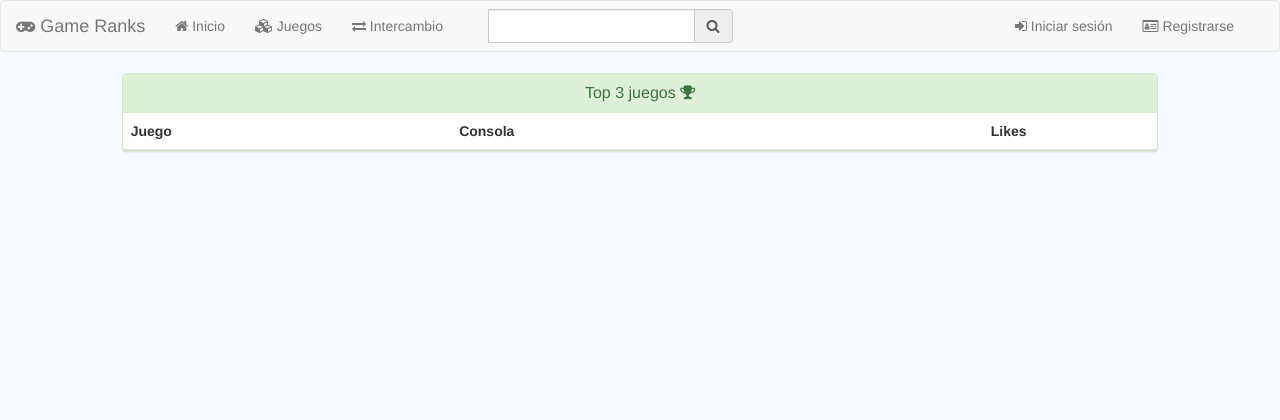
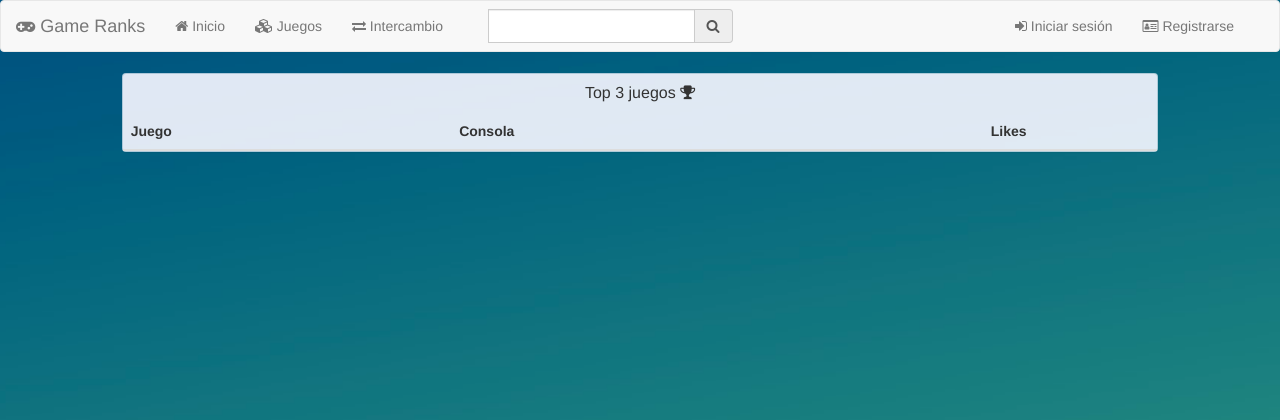
Before and after one commit to kecastro/GameRanks, a Django app: page / in a window 1280 px wide. Shown: the top 420 px of the page. Run offline with Django 3.2, Linux system fonts and the light colour scheme; data that the repository does not hold is empty; some libraries are stand-ins or nearby versions.

Commit message:
New page design (FrontEnd)

```diff
--- a/games/forms.py
+++ b/games/forms.py
@@ -61,7 +61,7 @@ class OwnedGamesForm(forms.ModelForm):
     CHOICES = [(game.id, str(game.name) + " - " + str(game.console.name)) for game in
                Game.objects.all().order_by('name')]
     games_owned = forms.MultipleChoiceField(label="", choices=CHOICES, widget=forms.SelectMultiple(
-        attrs={'data-placeholder':'Selecione los juego(s)','class': 'chosen-select custom-multi-select'}))
+        attrs={'data-placeholder':'Selecione los juego(s)','class': 'chosen-select'}))
 
     class Meta:
         model = UserAccount
@@ -72,7 +72,7 @@ class WantedGamesForm(forms.ModelForm):
     CHOICES = [(game.id, str(game.name) + " - " + str(game.console.name)) for game in
                Game.objects.all().order_by('name')]
     games_wanted = forms.MultipleChoiceField(label="", choices=CHOICES, widget=forms.SelectMultiple(
-        attrs={'data-placeholder':'Selecione los juego(s)','class': 'chosen-select custom-multi-select'}))
+        attrs={'data-placeholder':'Selecione los juego(s)','class': 'chosen-select'}))
 
     class Meta:
         model = UserAccount
--- a/games/static/games/css/styles.css
+++ b/games/static/games/css/styles.css
@@ -1,7 +1,13 @@
 /* Change the background color of the webpage */
+
 body {
-    background-color: #f7faff;
+  background: url("../img/bg-alt.jpg") no-repeat center center fixed;
+  -webkit-background-size: cover;
+  -moz-background-size: cover;
+  -o-background-size: cover;
+  background-size: cover;
 }
+
 
 /* remove the bullet points from li objects */
 ul
@@ -9,7 +15,37 @@ ul
     list-style-type: none;
 }
 
-/* Move elements on the nav var to the rigth Ex:login, register */
+
+/*----------------- Transparent design -----------------*/
+.jumbotron{
+    background: rgb(167, 196, 200); /* This is for ie8 and below */
+    background: rgba(247, 247, 255, 0.7);
+
+}
+
+.panel-heading{
+    background: rgba(247, 247, 255, 0.7)!important;
+
+}
+
+.panel{
+    background: rgba(247, 247, 255, 0.7)!important;
+
+}
+
+
+.table{
+    background: rgba(247, 247, 255, 0.7)!important;
+}
+
+.list-group-item{
+    background: rgba(247, 247, 255, 0.8)!important;
+}
+/*----------------------------------------------------*/
+
+
+
+/* Move elements on the nav var to the right Ex:login, register */
 .right-nav{
     float: right;
 }
@@ -20,6 +56,7 @@ ul
     max-height: 80%;
     margin: auto;
     padding-bottom: 20px;
+    border-radius: 5%;
 }
 
 /* Design for the cover image of a game in the exchange detail page */
@@ -71,13 +108,19 @@ ul
 }
 
 
-
-/* Adjustment to the multiple select provided by the Chosen Plugin */
-.custom-multi-select{
-    width: 600px;
-
-}
-
+.chosen-container-multi .chosen-choices
+{
+    border-radius: 5px;
+    box-shadow: inset 0px 1px 2px rgba(0,0,0,0.3);
+    border: none;
+    cursor: text;
+    margin-top: 12px;
+    padding-left: 15px;
+    border-bottom: 1px solid #ddd;
+    width: 285px;
+    text-indent: 0;
+    margin-left: 30px;
+  }
 
 /* Fix the rigth elements of the nav bar for a certain browser resolution*/
 @media (max-width: 1000px){
@@ -103,33 +146,6 @@ ul
 
 
 /* Hide column if device is too small */
-@media (max-width: 1000px){
-   .right-nav{
-        float: left;
-    }
-}
-
-/* Multiselect responsive */
-@media (min-width: 1200px) and (max-width: 1800px) {
-    .custom-multi-select{
-    width: 400px;
-    }
-}
-
-@media (min-width: 600px) and (max-width: 1200px) {
-    .custom-multi-select{
-    width: 250px;
-    }
-}
-
-
-@media (max-width: 600px) {
-    .custom-multi-select{
-    width: 150px;
-    }
-}
-
-/* Hide column if device is too small */
 @media (max-width: 375px){
    .mobile-table{
         display: none;
--- a/games/static/games/js/chosen.js
+++ b/games/static/games/js/chosen.js
@@ -1,4 +1,4 @@
 //Jquery Plugin Chosen (It makes the select boxes better)
 $(function() {
-    $(".chosen-select").chosen({no_results_text: "No se encontro nada"});
+    $(".chosen-select").chosen({no_results_text: "No se encontro nada",  width: "80%", display_disabled_options: true});
 });
--- a/games/templates/games/base.html
+++ b/games/templates/games/base.html
@@ -15,7 +15,7 @@
         <link rel="stylesheet" href="{% static "games/css/styles.css" %}">
         <script src="https://ajax.googleapis.com/ajax/libs/jquery/3.1.1/jquery.min.js"></script>
         <script src="https://maxcdn.bootstrapcdn.com/bootstrap/3.3.7/js/bootstrap.min.js"></script>
-        {% block extra_head %}{% endblock %}
+        {% block header %}{% endblock %}
     </head>
 
     <body>
--- a/games/templates/games/exchange.html
+++ b/games/templates/games/exchange.html
@@ -2,7 +2,7 @@
 {% block title %}Intercambios{% endblock %}
 
 {% block body %}
-    <h3 style="text-align: center">Posibles intercambios</h3>
+    <h3 style=" color:#acdfb8; text-align: center;">Posibles intercambios</h3>
 
     {% if message %}
         <div style="text-align: center" class=" col-md-6 col-md-offset-3 alert alert-warning">
@@ -36,7 +36,7 @@
                                     <input type="hidden" name="guest" value="{{ value.guest.id }}">
                                     <input type="hidden" name="creator_game" value="{{ value.creatorGame.id }}">
                                     <input type="hidden" name="guest_game" value="{{ value.guestGame.id }}">
-                                    <button class="btn btn-success" type="submit"><i class="fa fa-arrow-right" aria-hidden="true"></i></button>
+                                    <button class="btn btn-success center-block" type="submit"><i class="fa fa-arrow-right" aria-hidden="true"></i></button>
                                 </form>
                             </td>
                         </tr>
--- a/games/templates/games/game_search.html
+++ b/games/templates/games/game_search.html
@@ -1,11 +1,11 @@
 <ul class="list-group" id="results-search">
     {% for g in games %}
         {% if g.console.name == "Xbox One" or g.console.name == "Xbox 360" %}
-            <li class="list-group-item"><a href="{% url 'games:game_view' g.id %}">
+            <li class="list-group-item"><a style="color:#02194f;" href="{% url 'games:game_view' g.id %}">
                 {{ g }} <i style="float: right" class="ionicons ion-xbox"></i></a>
             </li>
         {% else %}
-            <li class="list-group-item"><a href="{% url 'games:game_view' g.id %}">
+            <li class="list-group-item"><a style="color:#02194f;" href="{% url 'games:game_view' g.id %}">
             {{ g }} <i style="float: right" class="ionicons ion-playstation"></i></a>
         </li>
         {% endif %}
--- a/games/templates/games/index.html
+++ b/games/templates/games/index.html
@@ -3,13 +3,13 @@
 
 {% block body %}
     <div class="col-md-10  col-md-offset-1">
-        <div class="panel panel-success">
+        <div class="panel">
           <div class="panel-heading">
             <h3 class="panel-title" style="text-align: center">
                 Top 3 juegos <i class="fa fa-trophy" aria-hidden="true"></i>
             </h3>
           </div>
-          <table class="table table-striped table-hover ">
+          <table class="table table-striped  ">
               <thead>
               <tr>
                 <th>Juego</th>
--- a/games/templates/games/me.html
+++ b/games/templates/games/me.html
@@ -6,7 +6,7 @@
     {% if user.is_authenticated %}
         <div class="col-sm-12">
             <div class="col-sm-4">
-                <div style="text-align: center" class="jumbotron">
+                <div style="text-align: center;" class="jumbotron">
                     {% if me.useraccount.picture == "None" %}
                         <img class="thumbnail center-block" src="{% static 'games/img/default-user.png' %}">
                     {% else %}
@@ -16,13 +16,13 @@
                     <p><b>Gamertag:</b> {{ me.useraccount.gamer_id }}</p>
                     <a href="{% url "games:generate_exchange" %}" class="btn btn-default">Buscar intercambio <i
                             class="fa fa-search"></i></a>
-                    <h5><a href="{% url 'games:trade' %}">Mis juegos</a></h5>
+                    <h5><a style="color:#02194f;" href="{% url 'games:trade' %}">Mis juegos</a></h5>
                     {% for game in me.useraccount.games_owned.all %}
                         <p style="font-size: 120%"><a style="color:black;"
                                                       href="{% url 'games:game_view' game.id %}">{{ game.name }}
                             - {{ game.console }}</a></p>
                     {% endfor %}
-                    <h5><a href="{% url 'games:trade' %}">Juegos que busco</a></h5>
+                    <h5><a style="color:#02194f;" href="{% url 'games:trade' %}">Juegos que busco</a></h5>
                     {% for game in me.useraccount.games_wanted.all %}
                         <p style="font-size: 120%"><a style="color:black;"
                                                       href="{% url 'games:game_view' game.id %}">{{ game.name }}
```
Also changed, not shown: games/templates/games/all_games.html (+6 -6 lines), games/templates/games/trade.html (+5 -7 lines), games/static/games/img/bg-alt.jpg (added), games/static/games/img/bg-alt.png (added), games/static/games/img/bg.jpg (added).
